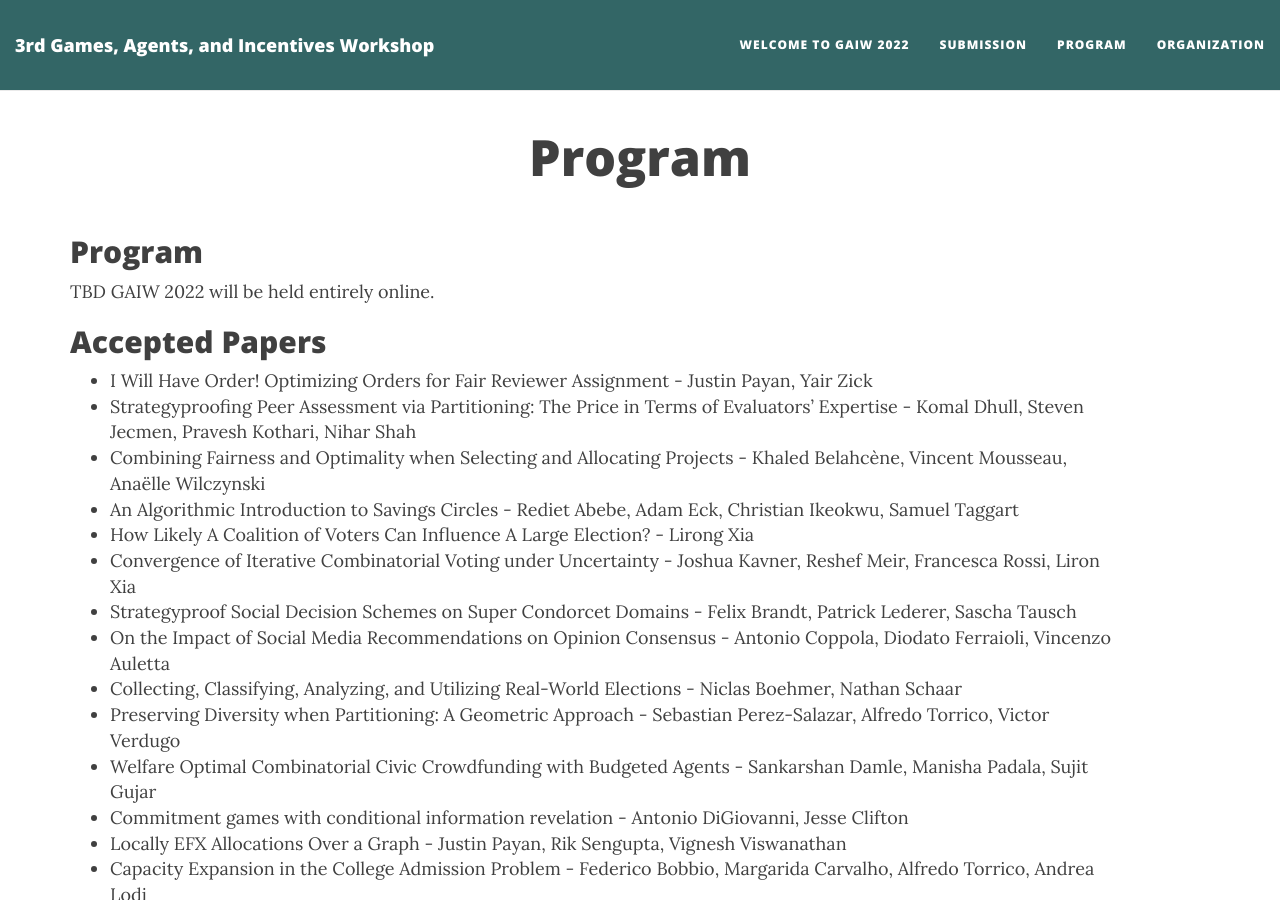
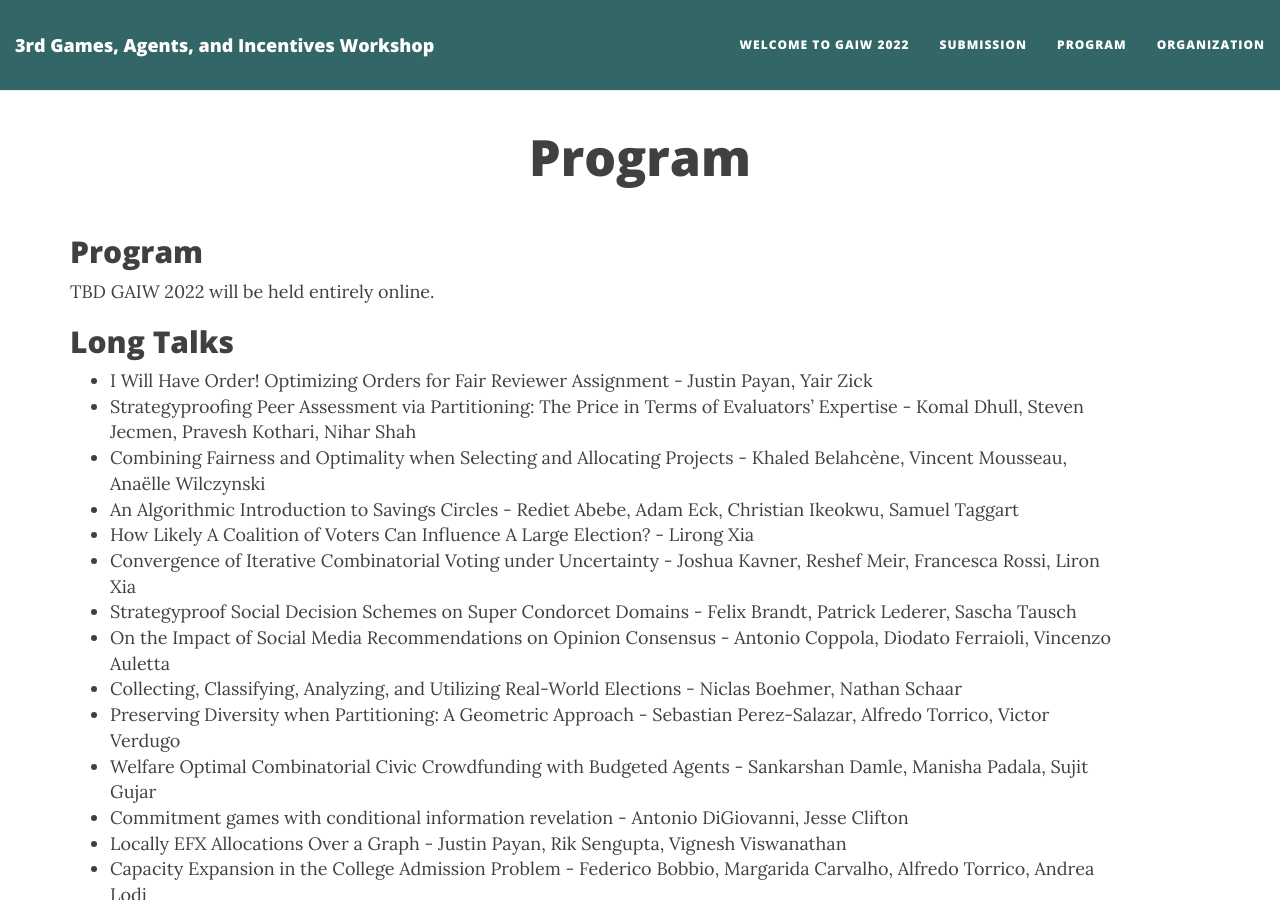
Before and after one commit to BenAbramowitz/gaiw2023, a Jekyll site: the page built from program.md, in a window 1280 px wide and 900 px high. Built offline with Jekyll 4.4.1, drawn with Linux system fonts in a browser that asks for light colours; nearby versions of some CDN libraries.

Commit message:
Update program.md

```diff
--- a/program.md
+++ b/program.md
@@ -10,7 +10,7 @@ TBD
 GAIW 2022 will be held entirely online.
 
 
-## Accepted Papers
+## Long Talks
 
 * I Will Have Order! Optimizing Orders for Fair Reviewer Assignment - Justin Payan, Yair Zick
 * Strategyproofing Peer Assessment via Partitioning: The Price in Terms of Evaluators' Expertise - Komal Dhull, Steven Jecmen, Pravesh Kothari, Nihar Shah
```
